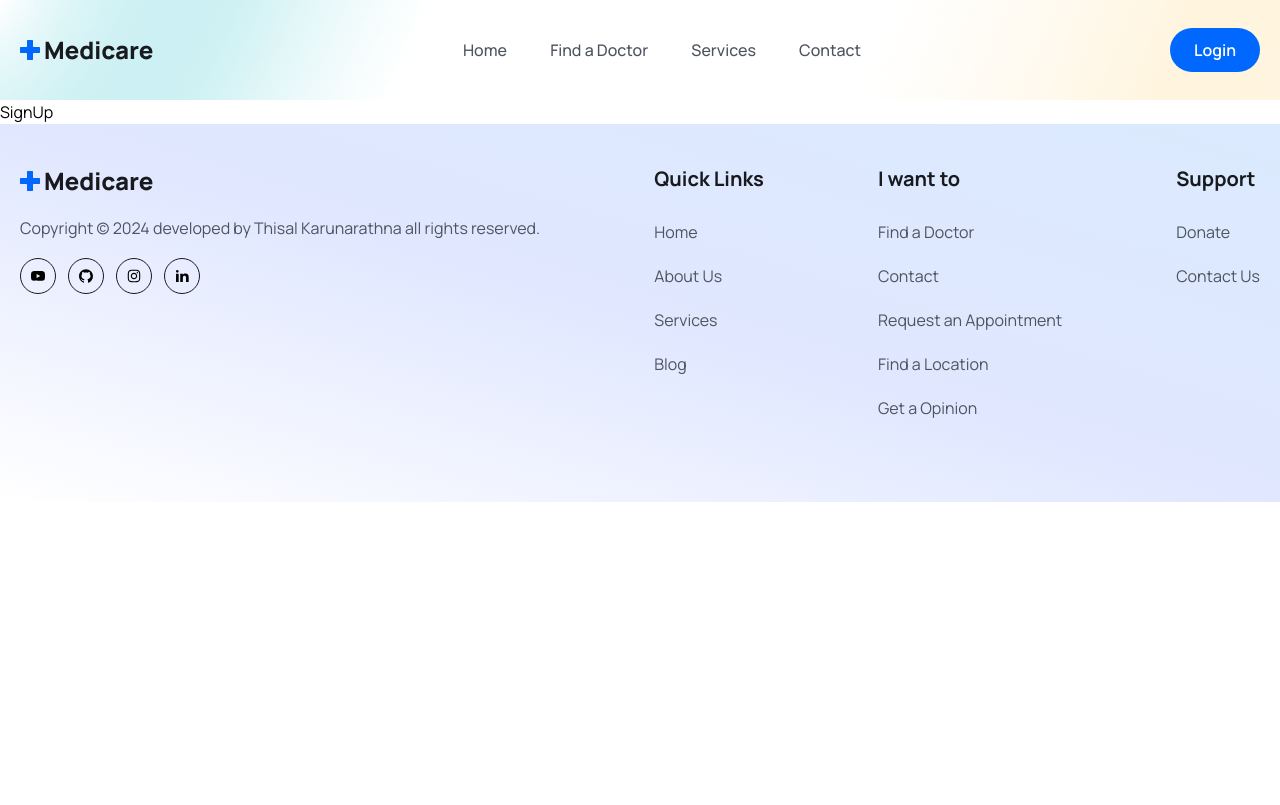
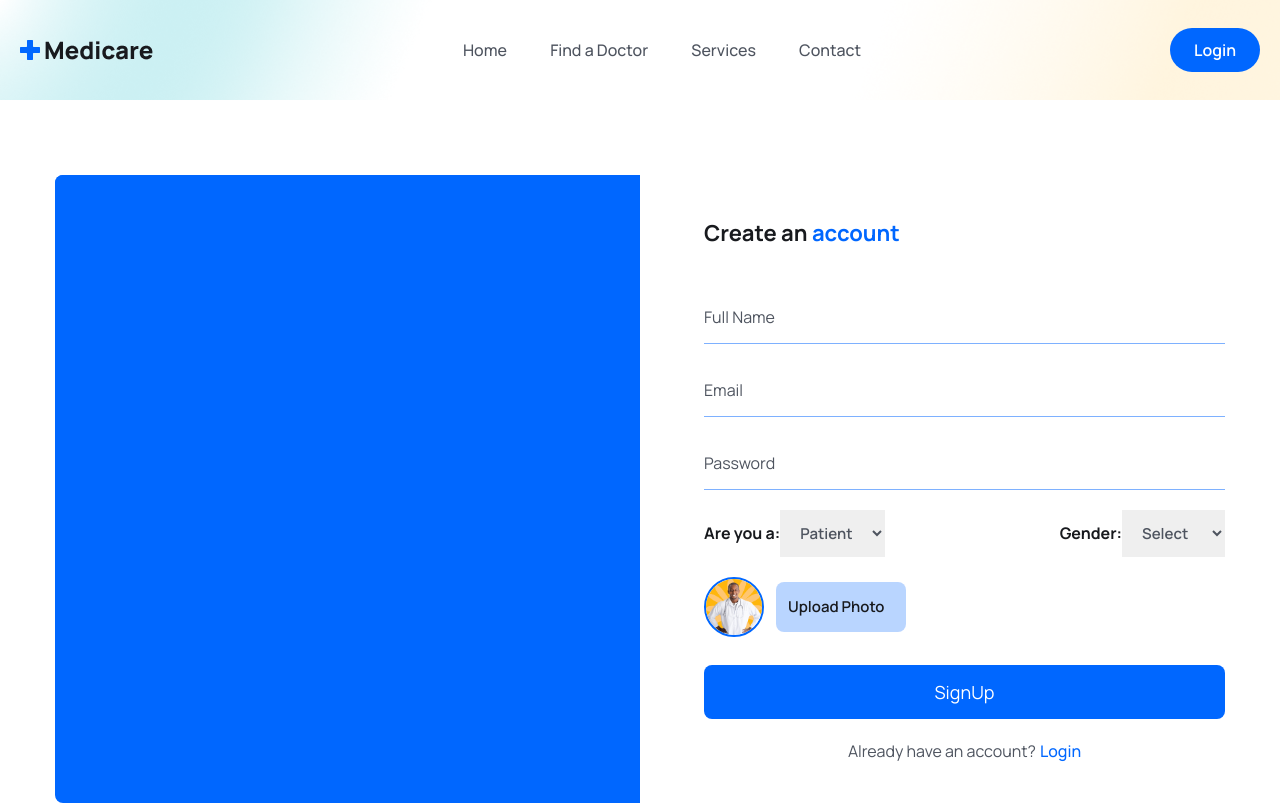
Before and after one commit to THIS4LA/doctor-appoinment-booking-app, a React (Vite) app in the folder frontEnd/: page /register in a window 1280 px wide. Shown: the top 805 px of the page. Built offline with nearby package versions, Linux system fonts and the light colour scheme.

Commit message:
signup frontend completed

```diff
--- a/frontEnd/src/pages/Doctors/FeedBackForm.jsx
+++ b/frontEnd/src/pages/Doctors/FeedBackForm.jsx
@@ -61,7 +61,7 @@
         ></textarea>
       </div>
       <button type="submit" onClick={handleSubmitReview} className="btn">
-        Submit FeedBack
+        Submit Feedback
       </button>
     </form>
   );
--- a/frontEnd/src/pages/Signup.jsx
+++ b/frontEnd/src/pages/Signup.jsx
@@ -1,11 +1,190 @@
-import React from 'react'
+import React, { useState } from "react";
+import signupImg from "../assets/images/signup.gif";
+import avatar from "../assets/images/doctor-img01.png";
+
+import { Link } from "react-router-dom";
 
 const Signup = () => {
+  const [selectedFile,setSelectedFile] = useState(null)
+  const [previewURL,setPreviewURL] = useState("")
+
+  const [formData, setFormData] = useState({
+    name: "",
+    email: "",
+    password: "",
+    photo: selectedFile,
+    gender: "",
+    role: "patient",
+  });
+
+  const handleInputChange = e => {
+    setFormData({ ...formData, [e.target.name]: e.target.value });
+  };
+
+  const handleFileInputChange = async (event) => {
+    const file= event.target.files[0];
+
+    //later we will use cloudinary to upload images
+
+    console.log(file);
+  };
+
+  const submitHandler = async event=>{
+    event.preventDefault()
+  };
+
+
   return (
-    <div>
-      <h1>SignUp</h1>
-    </div>
-  )
-}
+    <section className="px-5 xl:px-0">
+      <div className="max-w-[1170px] mx-auto">
+        <div className="grid grid-cols-1 lg:grid-cols-2">
+          {/* =======img box======= */}
+          <div className="hidden lg:block bg-primaryColor rounded-l-lg">
+            <figure className="rounded-l-lg">
+              <img
+                src={signupImg}
+                alt="signup"
+                className="w-full rounded-l-lg"
+              />
+            </figure>
+          </div>
 
-export default Signup
+          {/* =======Signup form======= */}
+          <div className="rounded-l-lg lg:pl-16 py-10">
+            <h3
+              className="text-headingColor text-[22px] leading-9 font-bold
+          mb-10"
+            >
+              Create an <span className="text-primaryColor">account</span>
+            </h3>
+            <form onSubmit={submitHandler}>
+              <div className="mb-5">
+                <input
+                  type="text"
+                  placeholder="Full Name"
+                  name="name"
+                  value={formData.name}
+                  onChange={handleInputChange}
+                  className="w-full pr-4 py-3 border-b border-solid border-[#0066ff81]
+              focus:outline-none focus:border-b-primaryColor text-[16px] leading-7
+              text-headingColor placeholder:text-textColor cursor-pointer"
+                  required
+                />
+              </div>
+              <div className="mb-5">
+                <input
+                  type="email"
+                  placeholder="Email"
+                  name="email"
+                  value={formData.email}
+                  onChange={handleInputChange}
+                  className="w-full pr-4 py-3 border-b border-solid border-[#0066ff81]
+              focus:outline-none focus:border-b-primaryColor text-[16px] leading-7
+              text-headingColor placeholder:text-textColor cursor-pointer"
+                  required
+                />
+              </div>
+              <div className="mb-5">
+                <input
+                  type="password"
+                  placeholder="Password"
+                  name="password"
+                  value={formData.password}
+                  onChange={handleInputChange}
+                  className="w-full pr-4 py-3 border-b border-solid border-[#0066ff81]
+              focus:outline-none focus:border-b-primaryColor text-[16px] leading-7
+              text-headingColor placeholder:text-textColor cursor-pointer"
+                  required
+                />
+              </div>
+
+              <div className="mb-5 flex items-center justify-between">
+                <label className="text-headingColor font-bold text-[16px] leading-7">
+                  Are you a:
+                  <select
+                    name="role"
+                    value={formData.role}
+                    onChange={handleInputChange}
+                    className="text-textColor font-semibold text-[15px] leading-7 px-4
+              py-3 focus:outline-none"
+                  >
+                    <option value="doctor">Doctor</option>
+                    <option value="patient">Patient</option>
+                  </select>
+                </label>
+
+                <label className="text-headingColor font-bold text-[16px] leading-7">
+                  Gender:
+                  <select
+                    name="gender"
+                    value={formData.gender}
+                    onChange={handleInputChange}
+                    className="text-textColor font-semibold text-[15px] leading-7 px-4
+              py-3 focus:outline-none"
+                  >
+                    <option value="male">Select</option>
+                    <option value="male">Male</option>
+                    <option value="female">Female</option>
+                  </select>
+                </label>
+              </div>
+
+              <div className="mb-5 flex items-center gap-3">
+                <figure
+                  className="w-[60px] h-[60px] rounded-full border-2 border-solid
+            border-primaryColor flex items-center justify-center"
+                >
+                  <img
+                    src={avatar}
+                    alt="avatar"
+                    className="w-full rounded-full"
+                  />
+                </figure>
+
+                <div className="relative w-[130px] h-[50px]">
+                  <input
+                    type="file"
+                    name="photo"
+                    id="customFile"
+                    onChange={handleFileInputChange}
+                    accept=".jpg, .png"
+                    className="absolute top-0 left-0 w-full h-full opacity-0 cursor-pointer"
+                  />
+                  <label
+                    htmlFor="customFile"
+                    className="absolute top-0 left-0 w-full h-full flex
+                  items-center px-[0.75rem] py-[0.375rem] text-[15px] leading-6 overflow-hidden
+                  bg-[#0066ff46] text-headingColor font-semibold rounded-lg cursor-pointer"
+                  >
+                    Upload Photo
+                  </label>
+                </div>
+              </div>
+
+              <div className="mt-7">
+            <button
+              type="submit"
+              className="w-full bg-primaryColor text-white text-[18px] leading-[30px] rounded-lg px-4 py-3"
+            >
+              SignUp
+            </button>
+          </div>
+          <p className="mt-5 text-textColor text-center">
+            Already have an account?
+            <Link
+              to="/login"
+              className="text-primaryColor font-medium ml-1 hover:text-irisBlueColor"
+            >
+              Login
+            </Link>
+          </p>
+
+            </form>
+          </div>
+        </div>
+      </div>
+    </section>
+  );
+};
+
+export default Signup;
```
Also changed, not shown: frontEnd/src/pages/Login.jsx (+16 -12 lines).
